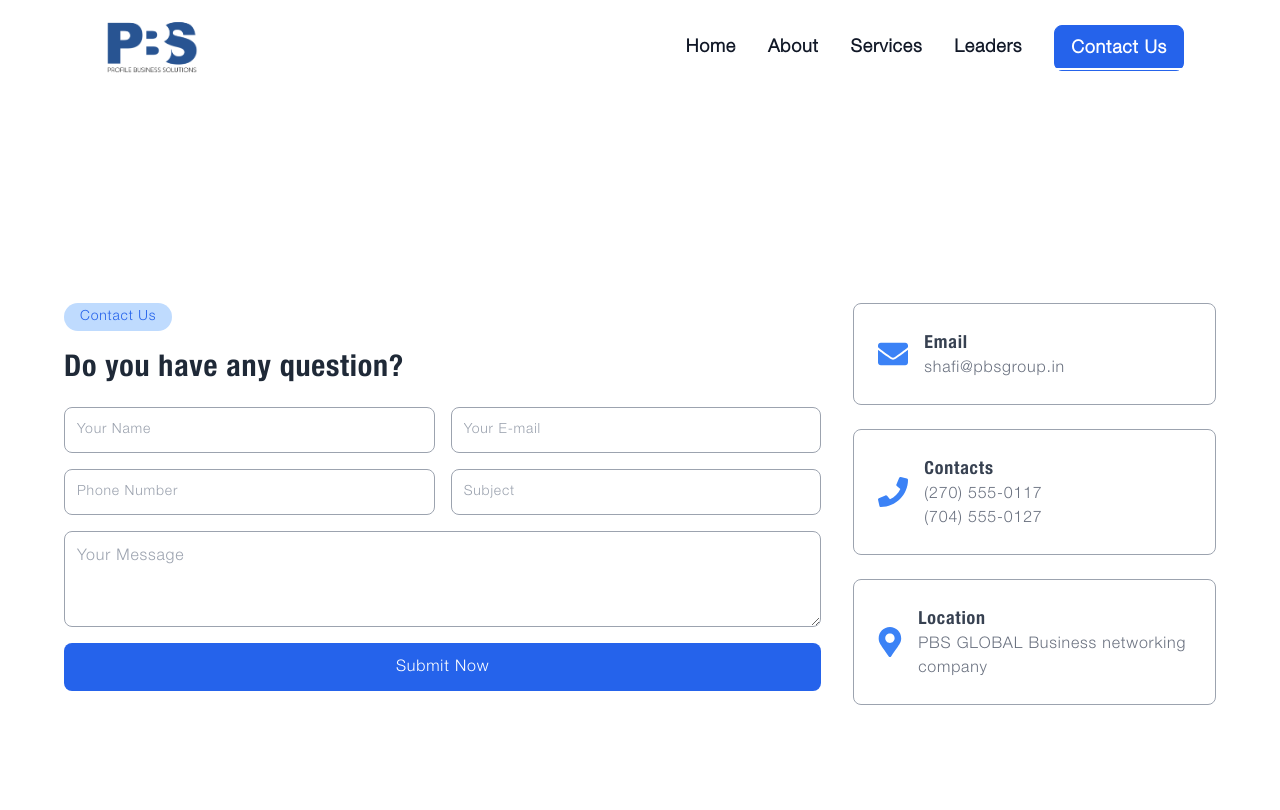
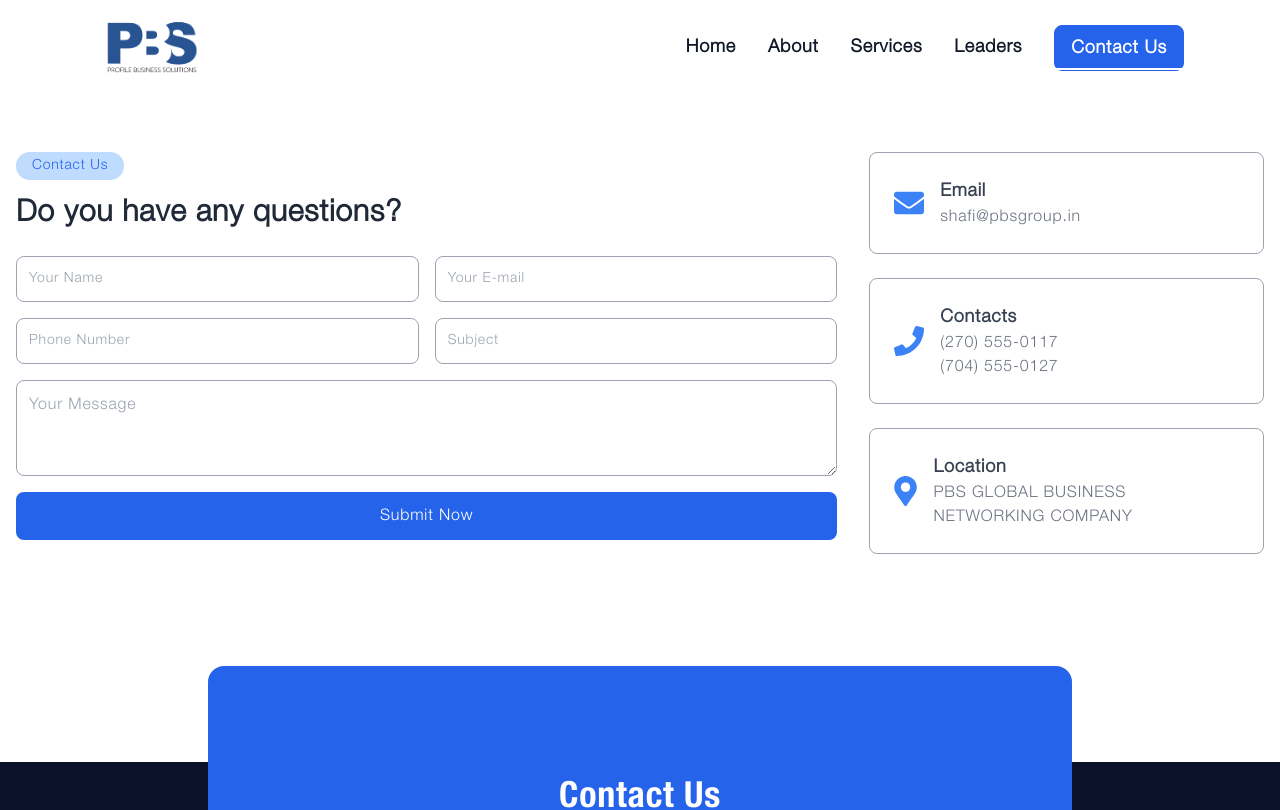
Before and after one commit to Techee-world/pbs-company, a Next.js app: page /contact in a window 1280 px wide. Shown: the top 810 px of the page. Built offline with nearby package versions, Linux system fonts and the light colour scheme.

Commit message:
pbsgroup sunday latest

```diff
--- a/src/app/component/Banner.tsx
+++ b/src/app/component/Banner.tsx
@@ -12,6 +12,8 @@ import Button from './Button';
 import bannerImage from '../../../public/images/line7.jpg';
 import Link from 'next/link';
 import { useRouter } from 'next/navigation';
+import AOS from "aos";
+import "aos/dist/aos.css"; // Import the AOS CSS
 
 interface Slide {
   title: string;
@@ -73,6 +75,17 @@ const slides: Slide[] = [
 
 const Banner: React.FC = () => {
   const [isDesktop, setIsDesktop] = useState(false);
+
+  useEffect(() => {
+    AOS.init({
+      once: true, // Whether animation should happen only once - while scrolling down
+      mirror: false, // Whether elements should animate out while scrolling past them
+    });
+
+    // Refresh AOS when the component is re-rendered
+    AOS.refresh();
+  }, []);
+
   useEffect(() => {
     const desktopQuery = window.matchMedia('(min-width: 1024px)');
     const handleDeviceChange = (e: any) => {
@@ -93,34 +106,34 @@ const Banner: React.FC = () => {
 
   const router = useRouter();
 
-  const scrollToSection = (sectionId: string) => {
-    const section = document.getElementById(sectionId);
+  // const scrollToSection = (sectionId: string) => {
+  //   const section = document.getElementById(sectionId);
 
-    if (section) {
-      // Get the top offset of the section
-      const rect = section.getBoundingClientRect();
-      const scrollTop = window.pageYOffset || document.documentElement.scrollTop;
-      const offsetTop = rect.top + scrollTop;
+  //   if (section) {
+  //     // Get the top offset of the section
+  //     const rect = section.getBoundingClientRect();
+  //     const scrollTop = window.pageYOffset || document.documentElement.scrollTop;
+  //     const offsetTop = rect.top + scrollTop;
 
-      // Calculate the center position
-      const centerPosition = offsetTop - window.innerHeight / 2 + rect.height / 2;
+  //     // Calculate the center position
+  //     const centerPosition = offsetTop - window.innerHeight / 2 + rect.height / 2;
 
-      // Smoothly scroll to the center position
-      window.scrollTo({
-        top: centerPosition,
-        behavior: 'smooth',
-      });
-    }
-  };
+  //     // Smoothly scroll to the center position
+  //     window.scrollTo({
+  //       top: centerPosition,
+  //       behavior: 'smooth',
+  //     });
+  //   }
+  // };
 
   const handleClick = (sectionId: string) => {
     // Perform navigation
     router.push(`/services#${sectionId}`);
 
     // Scroll to the section after a short delay
-    setTimeout(() => {
-      scrollToSection(sectionId);
-    }, 100); // Adjust the delay if needed
+    // setTimeout(() => {
+    //   scrollToSection(sectionId);
+    // }, 100); // Adjust the delay if needed
   };
 
   return (
@@ -150,17 +163,20 @@ const Banner: React.FC = () => {
                   transition={{ duration: 0.8, delay: 0.2 }}
                   className="w-full lg:w-1/2 space-y-4 text-start lg:text-left"
                 >
-                  <span className="inline-block text-sm font-semibold uppercase bg-blue-200 text-blue-600 py-1 px-4 rounded-lg mb-4">
+                  <span  className="animated-box-fade animated-box-fade-2s inline-block text-sm font-semibold uppercase bg-blue-200 text-blue-600 py-1 px-4 rounded-lg mb-4">
                     Welcome to PBS
                   </span>
-                  <h1 className="text-3xl sm:text-4xl md:text-6xl font-bold text-slate-800 leading-tight helvetic-Head-font ">
+                  <h1  className="animated-box-fade animated-box-fade-4s text-3xl sm:text-4xl md:text-6xl font-bold text-slate-800 leading-tight helvetic-Head-font ">
                     <span className="text-blue-600 ">{slide.title.split(' ')[0]}</span>{' '}
                     {slide.title.split(' ').slice(1).join(' ')}
                   </h1>
-                  <p className="text-gray-600 text-base sm:text-lg">
+                  <p  className="animated-box-fade animated-box-fade-6s text-gray-600 text-base sm:text-lg">
                     {slide.description}
                   </p>
+                  <div className='animated-box-fade animated-box-fade-8s' >
+
                   <Button title='About Us' path='/about' />
+                  </div>
                 </motion.div>
 
                 <motion.div
@@ -169,21 +185,22 @@ const Banner: React.FC = () => {
                   transition={{ duration: 0.8, delay: 0.4 }}
                   className="w-full lg:w-1/2 mt-8 lg:mt-0 flex justify-center"
                 >
-                  <div className="relative">
-                    <div onClick={() => handleClick(slide.page1[1].replace('/services#', ''))} className='zoom-in-box absolute top-16 right-10 px-4 z-50 bg-blue-600 text-white py-1 rounded-md shadow-lg cursor-pointer'>
+
+                  <div className="relative animated-box-fade animated-box-fade-4s ">
+                    <div onClick={() => handleClick(slide.page1[1].replace('/services#', ''))} className='zoom-in-box text-xs lg:text-sm absolute top-12 right-2 lg:top-16 lg:right-10 px-4 z-50 bg-blue-600 text-white py-1 rounded-md shadow-lg cursor-pointer'>
                       {slide.page1[0]}
                     </div>
-                    <div onClick={() => handleClick(slide.page2[1].replace('/services#', ''))} className='zoom-in-box absolute top-6 left-10 px-4 z-50 bg-blue-600 text-white py-1 rounded-md shadow-md cursor-pointer'>
+                    <div onClick={() => handleClick(slide.page2[1].replace('/services#', ''))} className='zoom-in-box text-xs lg:text-sm  absolute top-0 left-6 lg:top-6 lg:left-10 px-4 z-50 bg-blue-600 text-white py-1 rounded-md shadow-md cursor-pointer'>
                       {slide.page2[0]}
                     </div>
-                    <div onClick={() => handleClick(slide.page3[1].replace('/services#', ''))} className='zoom-in-box absolute bottom-28 right-10 px-4 z-50 bg-blue-600 text-white py-1 rounded-md shadow-md cursor-pointer'>
+                    <div onClick={() => handleClick(slide.page3[1].replace('/services#', ''))} className='zoom-in-box text-xs lg:text-sm  absolute bottom-20 right-0 lg:bottom-28 lg:right-10 px-4 z-50 bg-blue-600 text-white py-1 rounded-md shadow-md cursor-pointer'>
                       {slide.page3[0]}
                     </div>
-                    <div onClick={() => handleClick(slide.page4[1].replace('/services#', ''))} className='zoom-in-box absolute bottom-6 left-10 px-4 z-50 bg-blue-600 text-white py-1 rounded-md shadow-md cursor-pointer'>
+                    <div onClick={() => handleClick(slide.page4[1].replace('/services#', ''))} className='zoom-in-box text-xs lg:text-sm  absolute bottom-0 left-16 lg:bottom-6 lg:left-10 px-4 z-50 bg-blue-600 text-white py-1 rounded-md shadow-md cursor-pointer'>
                       {slide.page4[0]}
                     </div>
 
-                    <div className="border border-gray-200 rounded-full p-2 sm:p-3 md:p-4 shadow-sm">
+                    <div  className="border border-gray-200 rounded-full p-2 sm:p-3 md:p-4 shadow-sm">
                       <div className="border border-gray-300 rounded-full p-2 sm:p-3 md:p-4 shadow-sm">
                         <div className="border border-gray-400 rounded-full p-2 sm:p-3 md:p-4 shadow-sm">
                           <Image
--- a/src/app/component/WhoNeedUsCard.tsx
+++ b/src/app/component/WhoNeedUsCard.tsx
@@ -4,15 +4,15 @@ import "../style/whoNeedUsCard.css";
 
 const WhoNeedUsCard: React.FC = () => {
   return (
-    <div className="shadow-xl">
-      <article style={{borderRadius:'12px',width:'fit-content'}} data-aos="fade-up"
+    <div className="shadow-xl rounded-xl">
+      <article style={{borderRadius:'14px',width:'fit-content'}} data-aos="fade-up"
      data-aos-anchor-placement="top-bottom" data-aos-duration='800' data-aos-delay="700" className="card">
         <div className="thumb bg-blue-600"></div>
         <div className="infos">
           <h2 className="title text-black font-bold lg:pt-3 text-lg">
           Startups with Unique Ideas: Launch your venture with a solid foundation
           </h2>
-          <p className="txt text-sm mt-6">
+          <p className="txt text-sm mt-9 lg:mt-6">
           Startups with Unique Ideas: Launch your venture with a solid foundation. We offer tailored advice and strategies to kickstart your success.
           Business aiming to expand Horizons: Ready to take your business to new heights?
           </p>
--- a/src/app/component/services/ServicesHome.tsx
+++ b/src/app/component/services/ServicesHome.tsx
@@ -7,7 +7,7 @@ import training from '../../../../public/images/training.jpeg'
 
 const ServicesHome: React.FC = () => {
     const [pageSwitch, setPageSwitch] = useState(0)
-  const hallData = ["Training Romm", "Conference Room", "Conference Room Plus"];
+  const hallData = ["Training Room", "Conference Room", "Conference Room Plus"];
   return (
     <div>
       <div className=" pt-16 px-4 lg:px-0 2xl:max-w-7xl max-w-6xl m-auto">
--- a/src/app/contact/page.tsx
+++ b/src/app/contact/page.tsx
@@ -1,44 +1,41 @@
 'use client'
-import React, { useEffect } from "react";
-import {
-  FaEnvelope,
-  FaPhone,
-  FaMapMarkerAlt,
-} from "react-icons/fa";
-import AOS from "aos";
-import "aos/dist/aos.css"; // Import the AOS CSS
-import Link from "next/link";
+import React, { useEffect } from 'react';
+import { FaEnvelope, FaPhone, FaMapMarkerAlt } from 'react-icons/fa';
+import AOS from 'aos';
+import 'aos/dist/aos.css';
+import Link from 'next/link';
 
-const ContactUs: React.FC = () => {
+const ContactUs = () => {
   useEffect(() => {
     AOS.init({
-      once: true, // Whether animation should happen only once - while scrolling down
-      mirror: false, // Whether elements should animate out while scrolling past them
+      once: true,
+      mirror: false,
     });
-
-    // Refresh AOS when the component is re-rendered
     AOS.refresh();
   }, []);
+
   return (
-    <section className=" h-screen   flex items-center justify-center mt-6 lg:mt-2 mb-28 lg:mb-0 py-40 px-4">
-      <div className="2xl:max-w-7xl max-w-6xl mx-auto grid grid-cols-1 lg:grid-cols-3   gap-8">
+    <section className="max-w-7xl mx-auto h-full flex items-center justify-center mt-0 lg:mt-2 mb-28 lg:mb-0 py-12 px-4">
+      <div className="grid grid-cols-1 lg:grid-cols-3 gap-8 w-full">
         <div className="lg:col-span-2">
-          <button className="bg-blue-200 text-blue-600 py-1 px-4  rounded-full text-sm mb-4"  data-aos="fade-up"
+          <button
+            className="bg-blue-200 text-blue-600 py-1 px-4 rounded-full text-sm mb-4"
+            data-aos="fade-up"
             data-aos-anchor-placement="top-bottom"
             data-aos-duration="800"
-            data-aos-delay="100">
+            data-aos-delay="100"
+          >
             Contact Us
           </button>
-          <h2 className="text-3xl sm:text-3xl font-bold text-gray-800 mb-6 helvetic-sub-title-font "  data-aos="fade-up"
+          <h2
+            className="text-2xl sm:text-3xl font-bold text-gray-800 mb-6"
+            data-aos="fade-up"
             data-aos-anchor-placement="top-bottom"
             data-aos-duration="800"
-            data-aos-delay="200">
-            Do you have any question?
+            data-aos-delay="200"
+          >
+            Do you have any questions?
           </h2>
-          {/* <p className="text-gray-500 mb-8 montserrat-font">
-            For your car we will do everything advice, repairs and maintenance.
-            We are the preferred choice by many car owners because...
-          </p> */}
           <form className="grid grid-cols-1 sm:grid-cols-2 gap-4">
             <input
               data-aos="fade-up"
@@ -47,7 +44,7 @@ const ContactUs: React.FC = () => {
               data-aos-delay="300"
               type="text"
               placeholder="Your Name"
-              className="border text-sm bg-transparent montserrat-font border-gray-400 rounded-lg p-3 focus:outline-none focus:ring-2 focus:ring-blue-500"
+              className="border text-sm bg-transparent border-gray-400 rounded-lg p-3 focus:outline-none focus:ring-2 focus:ring-blue-500"
             />
             <input
               data-aos="fade-up"
@@ -56,7 +53,7 @@ const ContactUs: React.FC = () => {
               data-aos-delay="400"
               type="email"
               placeholder="Your E-mail"
-              className="border text-sm bg-transparent border-gray-400 montserrat-font rounded-lg p-3 focus:outline-none focus:ring-2 focus:ring-blue-500"
+              className="border text-sm bg-transparent border-gray-400 rounded-lg p-3 focus:outline-none focus:ring-2 focus:ring-blue-500"
             />
             <input
               data-aos="fade-up"
@@ -65,7 +62,7 @@ const ContactUs: React.FC = () => {
               data-aos-delay="500"
               type="text"
               placeholder="Phone Number"
-              className="border text-sm bg-transparent border-gray-400 montserrat-font rounded-lg p-3 focus:outline-none focus:ring-2 focus:ring-blue-500"
+              className="border text-sm bg-transparent border-gray-400 rounded-lg p-3 focus:outline-none focus:ring-2 focus:ring-blue-500"
             />
             <input
               data-aos="fade-up"
@@ -74,7 +71,7 @@ const ContactUs: React.FC = () => {
               data-aos-delay="600"
               type="text"
               placeholder="Subject"
-              className="border text-sm bg-transparent border-gray-400 montserrat-font rounded-lg p-3 focus:outline-none focus:ring-2 focus:ring-blue-500"
+              className="border text-sm bg-transparent border-gray-400 rounded-lg p-3 focus:outline-none focus:ring-2 focus:ring-blue-500"
             />
             <textarea
               data-aos="fade-up"
@@ -96,52 +93,51 @@ const ContactUs: React.FC = () => {
             </button>
           </form>
         </div>
-        <div className="grid grid-cols-1 gap-6">
-          <div className="flex items-center p-6 rounded-lg border border-gray-400"  data-aos="fade-up"
+        <div className="space-y-6">
+          <div
+            className="flex items-center p-6 rounded-lg border border-gray-400"
+            data-aos="fade-up"
             data-aos-anchor-placement="top-bottom"
             data-aos-duration="800"
-            data-aos-delay="400">
+            data-aos-delay="400"
+          >
             <FaEnvelope className="text-blue-500 text-3xl mr-4" />
-            <div className="montserrat-font">
-              <h4 className="text-lg font-semibold text-gray-700 helvetic-sub-title-sub-font">Email</h4>
+            <div>
+              <h4 className="text-lg font-semibold text-gray-700">Email</h4>
               <p className="text-gray-500">shafi@pbsgroup.in</p>
-              {/* <p className="text-gray-500">willie.jennings@example.com</p> */}
             </div>
           </div>
-          <div className="flex items-center p-6 rounded-lg border border-gray-400"  data-aos="fade-up"
+          <div
+            className="flex items-center p-6 rounded-lg border border-gray-400"
+            data-aos="fade-up"
             data-aos-anchor-placement="top-bottom"
             data-aos-duration="800"
-            data-aos-delay="600">
+            data-aos-delay="600"
+          >
             <FaPhone className="text-blue-500 text-3xl mr-4" />
-            <div className="montserrat-font">
-              <h4 className="text-lg font-semibold text-gray-700 helvetic-sub-title-sub-font">Contacts</h4>
+            <div>
+              <h4 className="text-lg font-semibold text-gray-700">Contacts</h4>
               <p className="text-gray-500">(270) 555-0117</p>
               <p className="text-gray-500">(704) 555-0127</p>
             </div>
           </div>
-          {/* <div className="flex items-center p-6 bg-white rounded-lg shadow-lg">
-            <FaCalendarAlt className="text-blue-500 text-3xl mr-4" />
-            <div>
-              <h4 className="text-lg font-semibold text-gray-700">Date</h4>
-              <p className="text-gray-500">Saturday 10.Am To 2.Pm</p>
-              <p className="text-gray-500">Sunday 2.Pm To 7.Pm</p>
-            </div>
-          </div> */}
-          <Link href='https://www.google.com/maps/place/PBS+GLOBAL+BUSINESS/@11.3196759,75.9960522,20.11z/data=!4m15!1m8!3m7!1s0x3ba641801beef9e9:0xb2830e78854a4e17!2sMukkam,+Kerala!3b1!8m2!3d11.3214948!4d75.9952897!16s%2Fm%2F064mnv5!3m5!1s0x3ba641004cc869c9:0x594e7c93a7ea90c6!8m2!3d11.3196559!4d75.9967332!16s%2Fg%2F11w2f_91_n?entry=ttu&g_ep=EgoyMDI0MDgyOC4wIKXMDSoASAFQAw%3D%3D' >
-          <div className="flex items-center p-6  rounded-lg border border-gray-400"  data-aos="fade-up"
+          <div
+            className="flex items-center p-6 rounded-lg border border-gray-400"
+            data-aos="fade-up"
             data-aos-anchor-placement="top-bottom"
             data-aos-duration="800"
-            data-aos-delay="800">
+            data-aos-delay="800"
+          >
             <FaMapMarkerAlt className="text-blue-500 text-3xl mr-4" />
-            <div className="montserrat-font">
-              <h4 className="text-lg font-semibold text-gray-700 helvetic-sub-title-sub-font">Location</h4>
+            <Link href='https://www.google.com/maps/place/PBS+GLOBAL+BUSINESS/@11.3196759,75.9960522,20.11z/data=!4m15!1m8!3m7!1s0x3ba641801beef9e9:0xb2830e78854a4e17!2sMukkam,+Kerala!3b1!8m2!3d11.3214948!4d75.9952897!16s%2Fm%2F064mnv5!3m5!1s0x3ba641004cc869c9:0x594e7c93a7ea90c6!8m2!3d11.3196559!4d75.9967332!16s%2Fg%2F11w2f_91_n?entry=ttu&g_ep=EgoyMDI0MDgyOC4wIKXMDSoASAFQAw%3D%3D' >
+            <div>
+              <h4 className="text-lg font-semibold text-gray-700">Location</h4>
               <p className="text-gray-500">
-              PBS GLOBAL
-Business networking company
+                PBS GLOBAL BUSINESS NETWORKING COMPANY
               </p>
             </div>
+            </Link>
           </div>
-          </Link>
         </div>
       </div>
     </section>
--- a/src/app/leaders/page.tsx
+++ b/src/app/leaders/page.tsx
@@ -45,12 +45,13 @@ const Page = () => {  // Changed 'page' to 'Page'
     </div>
 
 
-      <div className="h-fit pb-6 lg:pb-0  lg:h-[100vh] lg:w-full lg:mt-[10rem] "
+      <div className="h-fit pb-6 lg:pb-0  lg:h-fit  lg:w-full lg:mt-[10rem] "
         style={{
           backgroundImage: `url(${mdBackground.src})`,
         }}
       >
-        <div className="2xl:max-w-7xl max-w-6xl m-auto relativ mt-8 flex flex-col md:flex-row gap-6 pt-28  items-start  text-white  md:space-x-6 px-4">
+        <h3 className="text-center  text-white font-black helvetic-Head-font text-3xl lg:text-4xl pt-10">CEO</h3>
+        <div className="2xl:max-w-7xl pb-8 max-w-6xl m-auto relativ  flex flex-col md:flex-row gap-6 pt-6 items-start  text-white  md:space-x-6 px-4">
           {/* <div
             className=" border-8 z-10 -rotate-[9deg] absolute sm:w-[25rem] w-[21rem]  lg:w-80 h-[60vh] lg:h-[60vh] top-28 lg:top-32 left-4 lg:left-5 border-white p-1 mb-4 md:mb-0"
             data-aos="fade-up"
--- a/src/app/page.tsx
+++ b/src/app/page.tsx
@@ -15,7 +15,7 @@ export default function Home() {
         <meta name="viewport" content="width=device-width, initial-scale=1" />
         <meta charSet="UTF-8" />
       </Head>
-    <div className=" background-image-home-page">
+    <div >
       <Banner />
       <HomeAbout />
       <div className="">
--- a/src/app/style/whoNeedUsCard.css
+++ b/src/app/style/whoNeedUsCard.css
@@ -25,7 +25,7 @@
     height: 295px;
     padding: 14px 24px;
     background: #fff;
-
+    border-radius: 14px;
     transition: .4s .15s cubic-bezier(.17,.67,.5,1.03);
 }
 
```
Also changed, not shown: src/app/about/page.tsx (+12 -2 lines), src/app/seo/Seo.tsx (added, +39 -0 lines), public/robots.txt, src/app/globals.css (line endings or trailing spaces), 1 other file (tests, documents, lock files or other folders). Lines whose indentation alone changed are shown as unchanged.
